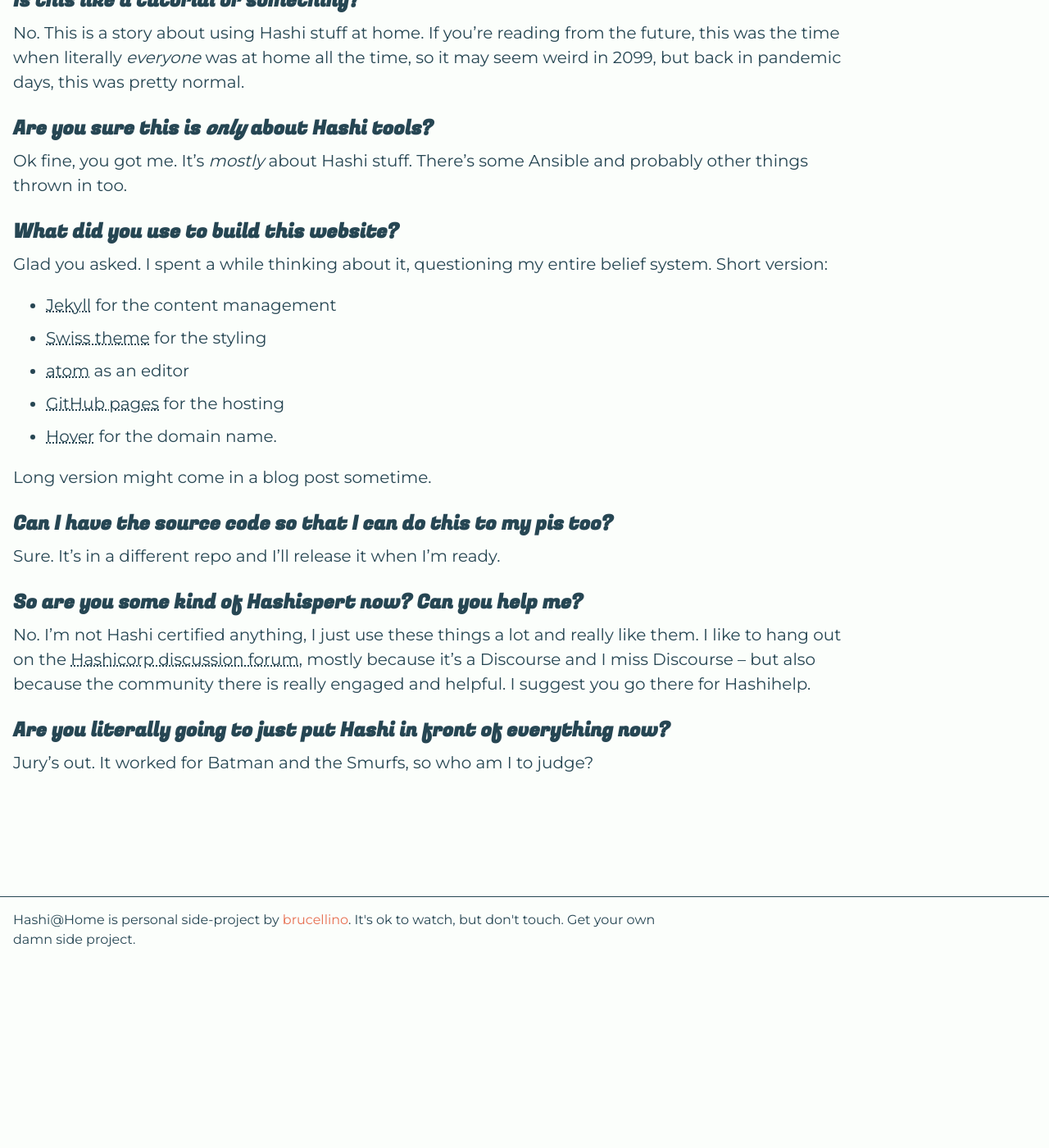
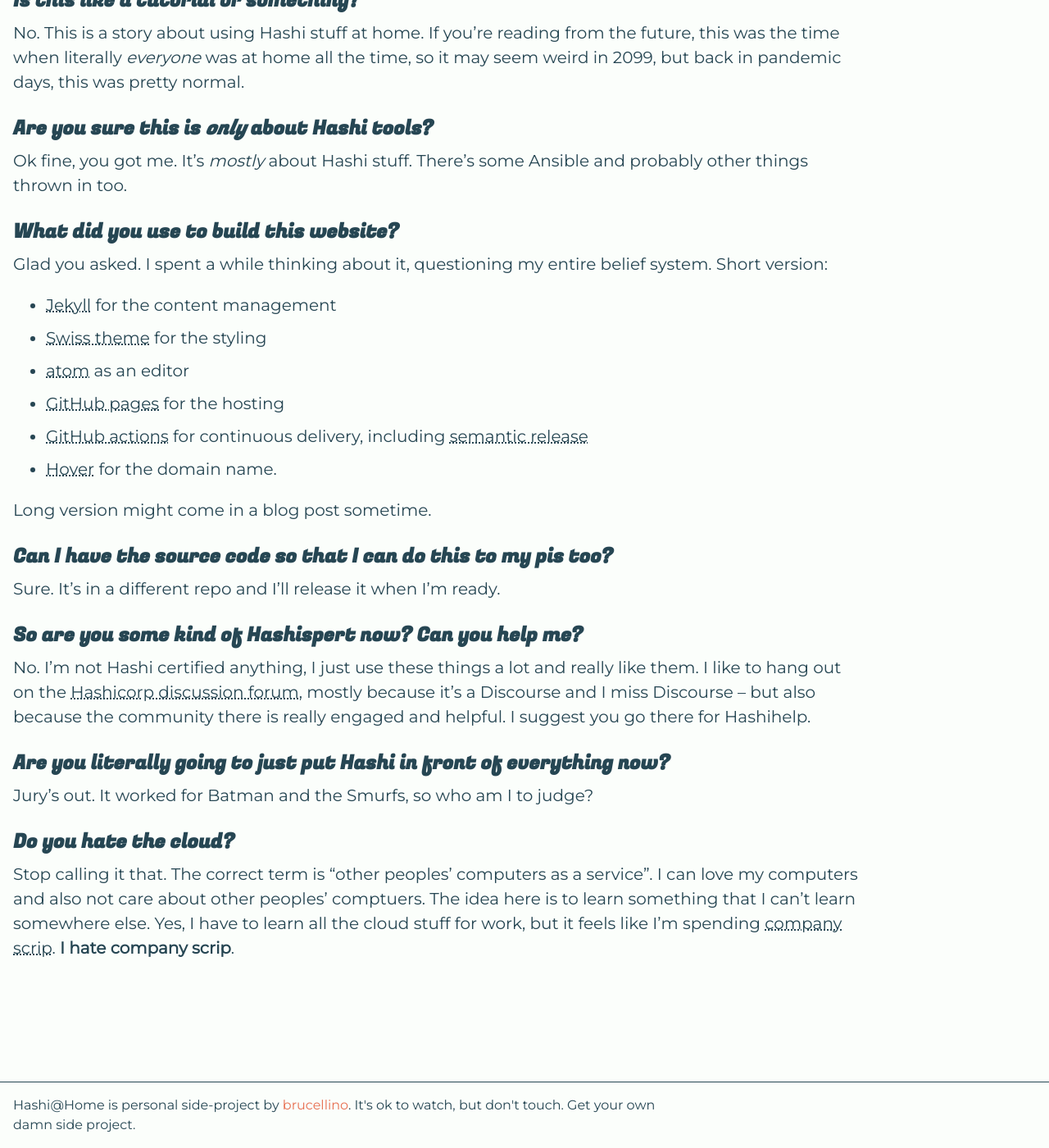
Before and after one commit to brucellino/hashiatho.me, a Jekyll site: the page built from faq.md, in a window 1280 px wide and 1400 px high, scrolled down 620 px. Shown: the whole window at 82% size. Built offline with Jekyll 4.4.1, drawn with Linux system fonts in a browser that asks for light colours; nearby versions of some CDN libraries; before the commit the page ends 1794 px from its top, so only the background shows below that.

Commit message:
docs: add faq on why the cloud is company scrip
Signed-off-by: Bruce Becker <brucellino@gmail.com>

```diff
--- a/_data/faq.yml
+++ b/_data/faq.yml
@@ -23,6 +23,7 @@
     - [Swiss theme](https://github.com/broccolini/swiss) for the styling
     - [atom](https://atom.io) as an editor
     - [GitHub pages](https://pages.github.com) for the hosting
+    - [GitHub actions](https://github.com/features/actions) for continuous delivery, including [semantic release](semantic-release.gitbook.io/)
     - [Hover](https://hover.com) for the domain name.
 
     Long version might come in a blog post sometime.
@@ -37,3 +38,7 @@
 
 - q: Are you literally going to just put Hashi in front of everything now?
   a: Jury's out. It worked for Batman and the Smurfs, so who am I to judge?
+
+- q: Do you hate the cloud?
+  a: |-
+    Stop calling it that. The correct term is "other peoples' computers as a service". I can love my computers and also not care about other peoples' comptuers. The idea here is to learn something that I can't learn somewhere else. Yes, I have to learn all the cloud stuff for work, but it feels like I'm spending [company scrip](https://en.m.wikipedia.org/wiki/Company_scrip). **I hate company scrip**.
```
